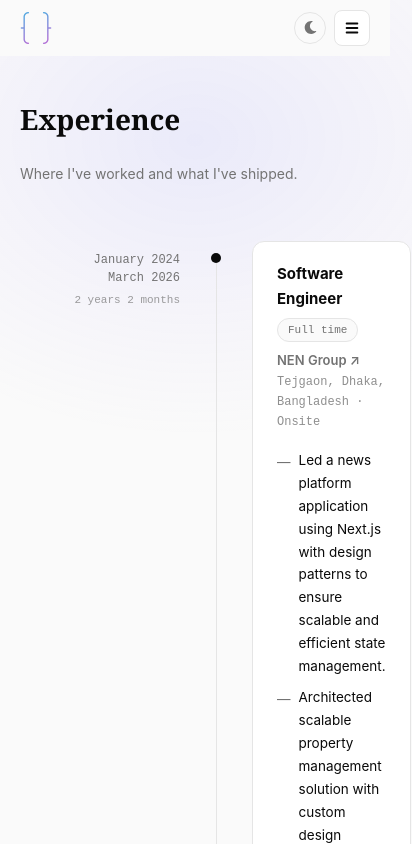
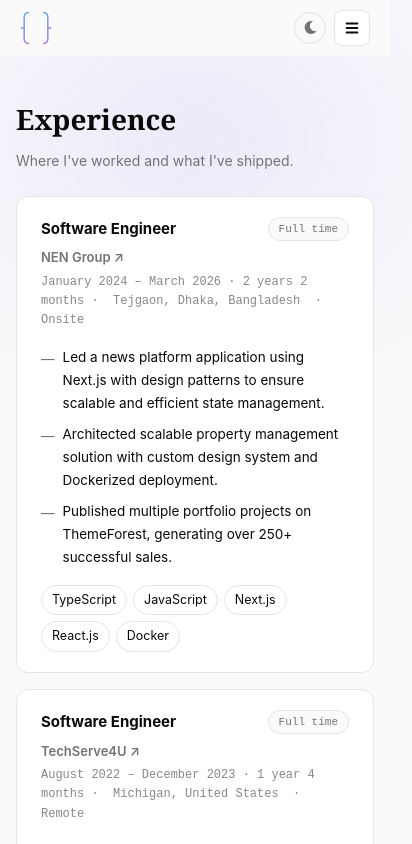
Before and after one commit to Protik111/portfolio-2026, a Next.js app: page /experience in a window 390 px wide. Shown: the top 844 px of the page, 412 px wide, since content can reach past the window. Built offline with nearby package versions, Linux system fonts and the light colour scheme.

Commit message:
feat: responsivness

```diff
--- a/components/Home/Skills.js
+++ b/components/Home/Skills.js
@@ -79,6 +79,7 @@
         {techStackSections.map((section, idx) => (
           <div
             key={section.title}
+            className="tech-stack-row"
             style={{
               display: "flex",
               alignItems: "flex-start",
@@ -90,6 +91,7 @@
             }}
           >
             <div
+              className="tech-stack-label"
               style={{
                 width: "150px",
                 flexShrink: 0,
--- a/pages/experience.js
+++ b/pages/experience.js
@@ -3,265 +3,6 @@
 import Footer from "../components/Footer";
 import Seo from "../components/Seo";
 import experiencesData from "../data/experience/data.json";
-
-/* ── tiny inline styles reused across cards ─────────────────────── */
-const styles = {
-  page: {
-    minHeight: "100vh",
-    background: "var(--bg)",
-    color: "var(--fg)",
-  },
-  main: {
-    paddingTop: "6rem",
-    paddingBottom: "4rem",
-  },
-  subtitle: {
-    color: "var(--muted)",
-    fontSize: "14px",
-    marginBottom: "2.5rem",
-  },
-  /* timeline wrapper */
-  timeline: {
-    display: "flex",
-    flexDirection: "column",
-    gap: "0",
-  },
-  /* single entry row */
-  entry: {
-    display: "grid",
-    gridTemplateColumns: "160px 24px 1fr",
-    gap: "0 24px",
-    position: "relative",
-  },
-  /* left column – dates */
-  dateCol: {
-    paddingTop: "1.6rem",
-    textAlign: "right",
-  },
-  dateRange: {
-    fontSize: "12px",
-    fontFamily: "var(--font-mono)",
-    color: "var(--muted)",
-    lineHeight: 1.5,
-  },
-  duration: {
-    fontSize: "11px",
-    fontFamily: "var(--font-mono)",
-    color: "var(--muted)",
-    marginTop: "4px",
-    opacity: 0.7,
-  },
-  /* centre column – vertical line + dot */
-  lineCol: {
-    display: "flex",
-    flexDirection: "column",
-    alignItems: "center",
-  },
-  dot: {
-    width: "10px",
-    height: "10px",
-    borderRadius: "50%",
-    background: "var(--fg)",
-    marginTop: "1.75rem",
-    flexShrink: 0,
-    zIndex: 1,
-  },
-  line: {
-    width: "1px",
-    flex: 1,
-    background: "var(--border)",
-  },
-  /* right column – card */
-  card: {
-    background: "var(--card-bg)",
-    border: "1px solid var(--border)",
-    borderRadius: "12px",
-    padding: "1.25rem 1.5rem",
-    marginTop: "1rem",
-    marginBottom: "1.5rem",
-    transition: "border-color 0.15s ease, transform 0.15s ease, box-shadow 0.15s ease",
-  },
-  companyRow: {
-    display: "flex",
-    alignItems: "flex-start",
-    justifyContent: "space-between",
-    flexWrap: "wrap",
-    gap: "6px",
-    marginBottom: "6px",
-  },
-  role: {
-    fontSize: "15px",
-    fontWeight: 700,
-    fontFamily: "var(--font-sans)",
-    margin: 0,
-  },
-  employmentBadge: {
-    fontSize: "11px",
-    fontFamily: "var(--font-mono)",
-    color: "var(--muted)",
-    background: "var(--bg)",
-    border: "1px solid var(--border)",
-    borderRadius: "20px",
-    padding: "2px 10px",
-    whiteSpace: "nowrap",
-  },
-  companyLink: {
-    fontSize: "13px",
-    fontWeight: 600,
-    color: "var(--muted)",
-    textDecoration: "none",
-    display: "inline-block",
-    marginBottom: "2px",
-    transition: "color 0.15s",
-  },
-  location: {
-    fontSize: "12px",
-    color: "var(--muted)",
-    fontFamily: "var(--font-mono)",
-    marginBottom: "1rem",
-    opacity: 0.8,
-  },
-  bulletList: {
-    listStyle: "none",
-    padding: 0,
-    margin: "0 0 1rem",
-    display: "flex",
-    flexDirection: "column",
-    gap: "8px",
-  },
-  bullet: {
-    display: "flex",
-    gap: "8px",
-    fontSize: "13.5px",
-    lineHeight: 1.7,
-    color: "var(--fg)",
-    alignItems: "flex-start",
-  },
-  bulletDot: {
-    color: "var(--muted)",
-    flexShrink: 0,
-    marginTop: "2px",
-  },
-  techRow: {
-    display: "flex",
-    flexWrap: "wrap",
-    gap: "6px",
-    marginTop: "4px",
-  },
-};
-
-const ExperienceCard = ({ item, isLast }) => (
-  <div style={styles.entry}>
-    {/* ── LEFT: dates ── */}
-    <div style={styles.dateCol}>
-      <p style={styles.dateRange}>
-        {item.start_date}
-        <br />
-        {item.end_date}
-      </p>
-      {item.duration && <p style={styles.duration}>{item.duration}</p>}
-    </div>
-
-    {/* ── CENTRE: dot + line ── */}
-    <div style={styles.lineCol}>
-      <div style={styles.dot} />
-      {!isLast && <div style={styles.line} />}
-    </div>
-
-    {/* ── RIGHT: card ── */}
-    <div
-      style={styles.card}
-      className="exp-card"
-    >
-      {/* Company + employment type */}
-      <div style={styles.companyRow}>
-        <h2 style={styles.role}>{item.role}</h2>
-        <span style={styles.employmentBadge}>{item.employment_type}</span>
-      </div>
-
-      <a
-        href={item.company_url}
-        target="_blank"
-        rel="noreferrer"
-        style={styles.companyLink}
-        className="company-link"
-      >
-        {item.company} ↗
-      </a>
-
-      <p style={styles.location} suppressHydrationWarning>
-        {item.location} {" · "} {item.work_type}
-      </p>
-
-      {/* Bullet points */}
-      <ul style={styles.bulletList}>
-        {item.role_description.map((desc, i) => (
-          <li key={i} style={styles.bullet}>
-            <span style={styles.bulletDot}>—</span>
-            <span>{desc}</span>
-          </li>
-        ))}
-      </ul>
-
-      {/* Tech stack badges */}
-      <div style={styles.techRow}>
-        {item.tech_stack.map((tech, i) => (
-          <span key={i} className="badge">
-            {tech}
-          </span>
-        ))}
-      </div>
-    </div>
-  </div>
-);
-
-/* ─── Mobile-friendly fallback (stacked layout) ──────────────────── */
-const ExperienceCardMobile = ({ item }) => (
-  <div
-    style={{
-      background: "var(--card-bg)",
-      border: "1px solid var(--border)",
-      borderRadius: "12px",
-      padding: "1.25rem",
-      marginBottom: "1.25rem",
-    }}
-    className="exp-card"
-  >
-    <div style={{ display: "flex", justifyContent: "space-between", flexWrap: "wrap", gap: "6px", marginBottom: "4px" }}>
-      <h2 style={{ ...styles.role, fontSize: "14px" }}>{item.role}</h2>
-      <span style={styles.employmentBadge}>{item.employment_type}</span>
-    </div>
-
-    <a href={item.company_url} target="_blank" rel="noreferrer" style={styles.companyLink}>
-      {item.company} ↗
-    </a>
-
-    <p style={{ ...styles.location, marginBottom: "0.5rem" }}>
-      {item.start_date} – {item.end_date}
-      {item.duration ? ` · ${item.duration}` : ""}
-    </p>
-    <p style={{ ...styles.location, marginTop: 0 }} suppressHydrationWarning>
-      {item.location} {" · "} {item.work_type}
-    </p>
-
-    <ul style={styles.bulletList}>
-      {item.role_description.map((desc, i) => (
-        <li key={i} style={styles.bullet}>
-          <span style={styles.bulletDot}>—</span>
-          <span>{desc}</span>
-        </li>
-      ))}
-    </ul>
-
-    <div style={styles.techRow}>
-      {item.tech_stack.map((tech, i) => (
-        <span key={i} className="badge">
-          {tech}
-        </span>
-      ))}
-    </div>
-  </div>
-);
 
 const mentoringData = [
   {
@@ -270,6 +11,7 @@
     company_url: "https://www.aiub.edu",
     start_date: "Sep 2021",
     end_date: "Dec 2021",
+    duration: null,
     location: "Dhaka, Bangladesh",
     work_type: "On-site",
     employment_type: "Part-time",
@@ -282,9 +24,10 @@
   {
     role: "Mentor",
     company: "Tech Serve4 U",
-    company_url: "#",
+    company_url: "https://techserve4u.com/",
     start_date: "Jul 2023",
     end_date: "Aug 2024",
+    duration: null,
     location: "Remote",
     work_type: "Remote",
     employment_type: "Part-time",
@@ -296,69 +39,91 @@
   },
 ];
 
-const Experience = () => {
-  return (
-    <React.Fragment>
-      <Seo title="Experience" />
+/* ── Single unified card — works on all screen sizes ── */
+const ExperienceCard = ({ item }) => (
+  <div
+    className="exp-card"
+    style={{
+      background: "var(--card-bg)",
+      border: "1px solid var(--border)",
+      borderRadius: "12px",
+      padding: "1.25rem 1.5rem",
+      marginBottom: "1rem",
+      transition: "border-color 0.15s ease, transform 0.15s ease, box-shadow 0.15s ease",
+    }}
+  >
+    {/* Top row: role + badge */}
+    <div style={{ display: "flex", alignItems: "flex-start", justifyContent: "space-between", flexWrap: "wrap", gap: "6px", marginBottom: "4px" }}>
+      <h2 style={{ fontSize: "15px", fontWeight: 700, fontFamily: "var(--font-sans)", margin: 0, color: "var(--fg)" }}>
+        {item.role}
+      </h2>
+      <span style={{
+        fontSize: "11px",
+        fontFamily: "var(--font-mono)",
+        color: "var(--muted)",
+        background: "var(--bg)",
+        border: "1px solid var(--border)",
+        borderRadius: "20px",
+        padding: "2px 10px",
+        whiteSpace: "nowrap",
+      }}>
+        {item.employment_type}
+      </span>
+    </div>
 
-      <style>{`
-        /* card hover */
-        .exp-card:hover {
-          border-color: var(--muted);
-          transform: translateY(-2px);
-          box-shadow: 0 6px 24px rgba(0,0,0,0.06);
-        }
-        [data-theme='dark'] .exp-card:hover {
-          box-shadow: 0 6px 24px rgba(255,255,255,0.03);
-        }
-        .company-link:hover {
-          color: var(--fg);
-        }
-        /* show desktop timeline on md+, hide on mobile */
-        .exp-desktop { display: block; }
-        .exp-mobile  { display: none;  }
-        @media (max-width: 660px) {
-          .exp-desktop { display: none;  }
-          .exp-mobile  { display: block; }
-        }
-      `}</style>
+    {/* Company link */}
+    <a
+      href={item.company_url}
+      target="_blank"
+      rel="noreferrer"
+      className="company-link"
+      style={{
+        fontSize: "13px",
+        fontWeight: 600,
+        color: "var(--muted)",
+        textDecoration: "none",
+        display: "inline-block",
+        marginBottom: "4px",
+        transition: "color 0.15s",
+      }}
+    >
+      {item.company} ↗
+    </a>
 
-      <div style={styles.page}>
-        <header>
-          <Header />
-        </header>
-
-        <main style={styles.main}>
-          <div className="container-narrow">
-
-            {/* ── Work Experience ── */}
-            <h1 className="section-heading">Experience</h1>
-            <p style={styles.subtitle}>
-              Where I&apos;ve worked and what I&apos;ve shipped.
+    {/* Date + location row */}
+    <p style={{ fontSize: "12px", color: "var(--muted)", fontFamily: "var(--font-mono)", margin: "0 0 1rem", opacity: 0.85, lineHeight: 1.6 }} suppressHydrationWarning>
+      {item.start_date} – {item.end_date}
+      {item.duration ? ` · ${item.duration}` : ""}
+      &nbsp;·&nbsp; {item.location} &nbsp;·&nbsp; {item.work_type}
     </p>
 
-            {/* Desktop: timeline layout */}
-            <div className="exp-desktop" style={styles.timeline}>
-              {experiencesData.map((item, i) => (
-                <ExperienceCard
-                  key={i}
-                  item={item}
-                  isLast={i === experiencesData.length - 1}
-                />
+    {/* Bullet points */}
+    <ul style={{ listStyle: "none", padding: 0, margin: "0 0 1rem", display: "flex", flexDirection: "column", gap: "8px" }}>
+      {item.role_description.map((desc, i) => (
+        <li key={i} style={{ display: "flex", gap: "8px", fontSize: "13.5px", lineHeight: 1.7, color: "var(--fg)", alignItems: "flex-start" }}>
+          <span style={{ color: "var(--muted)", flexShrink: 0, marginTop: "2px" }}>—</span>
+          <span>{desc}</span>
+        </li>
+      ))}
+    </ul>
+
+    {/* Tech badges */}
+    {item.tech_stack.length > 0 && (
+      <div style={{ display: "flex", flexWrap: "wrap", gap: "6px" }}>
+        {item.tech_stack.map((tech, i) => (
+          <span key={i} className="badge">{tech}</span>
         ))}
       </div>
+    )}
+  </div>
+);
 
-            {/* Mobile: stacked cards */}
-            <div className="exp-mobile">
-              {experiencesData.map((item, i) => (
-                <ExperienceCardMobile key={i} item={item} />
-              ))}
-            </div>
-
-            {/* ── Mentoring Experience ── */}
-            <div style={{ marginTop: "3.5rem" }}>
-              <div style={{ display: "flex", alignItems: "center", gap: "12px", marginBottom: "0.5rem" }}>
-                <h2 className="section-heading" style={{ marginBottom: 0 }}>Mentoring</h2>
+/* ── Section wrapper with heading ── */
+const ExperienceSection = ({ title, subtitle, badge, items }) => (
+  <div style={{ marginBottom: "3rem" }}>
+    <div style={{ display: "flex", alignItems: "center", gap: "12px", marginBottom: "0.4rem", flexWrap: "wrap" }}>
+      <h2 className="section-heading" style={{ marginBottom: 0 }}>{title}</h2>
+      {badge && (
         <span style={{
           fontSize: "11px",
           fontFamily: "var(--font-mono)",
@@ -368,30 +133,54 @@
           borderRadius: "20px",
           padding: "3px 12px",
           whiteSpace: "nowrap",
-                }}>Teaching & Guidance</span>
+        }}>
+          {badge}
+        </span>
+      )}
     </div>
-              <p style={{ ...styles.subtitle, marginBottom: "1.75rem" }}>
-                Sharing knowledge and guiding the next generation of developers.
-              </p>
-
-              {/* Desktop mentoring timeline */}
-              <div className="exp-desktop" style={styles.timeline}>
-                {mentoringData.map((item, i) => (
-                  <ExperienceCard
-                    key={i}
-                    item={item}
-                    isLast={i === mentoringData.length - 1}
-                  />
-                ))}
-              </div>
-
-              {/* Mobile mentoring cards */}
-              <div className="exp-mobile">
-                {mentoringData.map((item, i) => (
-                  <ExperienceCardMobile key={i} item={item} />
+    <p style={{ color: "var(--muted)", fontSize: "14px", marginBottom: "1.5rem" }}>{subtitle}</p>
+    <div>
+      {items.map((item, i) => (
+        <ExperienceCard key={i} item={item} />
       ))}
     </div>
   </div>
+);
+
+const Experience = () => (
+  <React.Fragment>
+    <Seo title="Experience" />
+
+    <style>{`
+      .exp-card:hover {
+        border-color: var(--muted);
+        transform: translateY(-2px);
+        box-shadow: 0 6px 24px rgba(0,0,0,0.06);
+      }
+      [data-theme='dark'] .exp-card:hover {
+        box-shadow: 0 6px 24px rgba(255,255,255,0.03);
+      }
+      .company-link:hover { color: var(--fg); }
+    `}</style>
+
+    <div style={{ minHeight: "100vh", background: "var(--bg)", color: "var(--fg)" }}>
+      <header><Header /></header>
+
+      <main style={{ paddingTop: "6rem", paddingBottom: "4rem" }}>
+        <div className="container-narrow">
+
+          <ExperienceSection
+            title="Experience"
+            subtitle="Where I've worked and what I've shipped."
+            items={experiencesData}
+          />
+
+          <ExperienceSection
+            title="Mentoring"
+            badge="Teaching & Guidance"
+            subtitle="Sharing knowledge and guiding the next generation of developers."
+            items={mentoringData}
+          />
 
         </div>
       </main>
@@ -400,6 +189,5 @@
     </div>
   </React.Fragment>
 );
-};
 
 export default Experience;
--- a/styles/global.css
+++ b/styles/global.css
@@ -366,9 +366,42 @@
 /* ── Mobile header offset ─────────────────────────── */
 @media (max-width: 720px) {
 
-  /* Push hero section below the fixed mobile bar */
   main section:first-child,
   section[style*="paddingTop"] {
     padding-top: 4rem !important;
   }
 }
+
+/* ── Small-screen container padding ──────────────── */
+@media (max-width: 480px) {
+
+  .container-narrow,
+  .container-wide {
+    padding-left: 1rem;
+    padding-right: 1rem;
+  }
+}
+
+/* ── Experience page: shrink date column on mid screens ── */
+@media (max-width: 820px) and (min-width: 661px) {
+  .exp-entry-grid {
+    grid-template-columns: 110px 20px 1fr !important;
+    gap: 0 14px !important;
+  }
+
+  .exp-date-text {
+    font-size: 11px !important;
+  }
+}
+
+/* ── Tech Stack: stack label above badges on mobile ── */
+@media (max-width: 540px) {
+  .tech-stack-row {
+    flex-direction: column !important;
+    gap: 0.5rem !important;
+  }
+
+  .tech-stack-label {
+    width: auto !important;
+  }
+}
```
Lines whose indentation alone changed are shown as unchanged.
